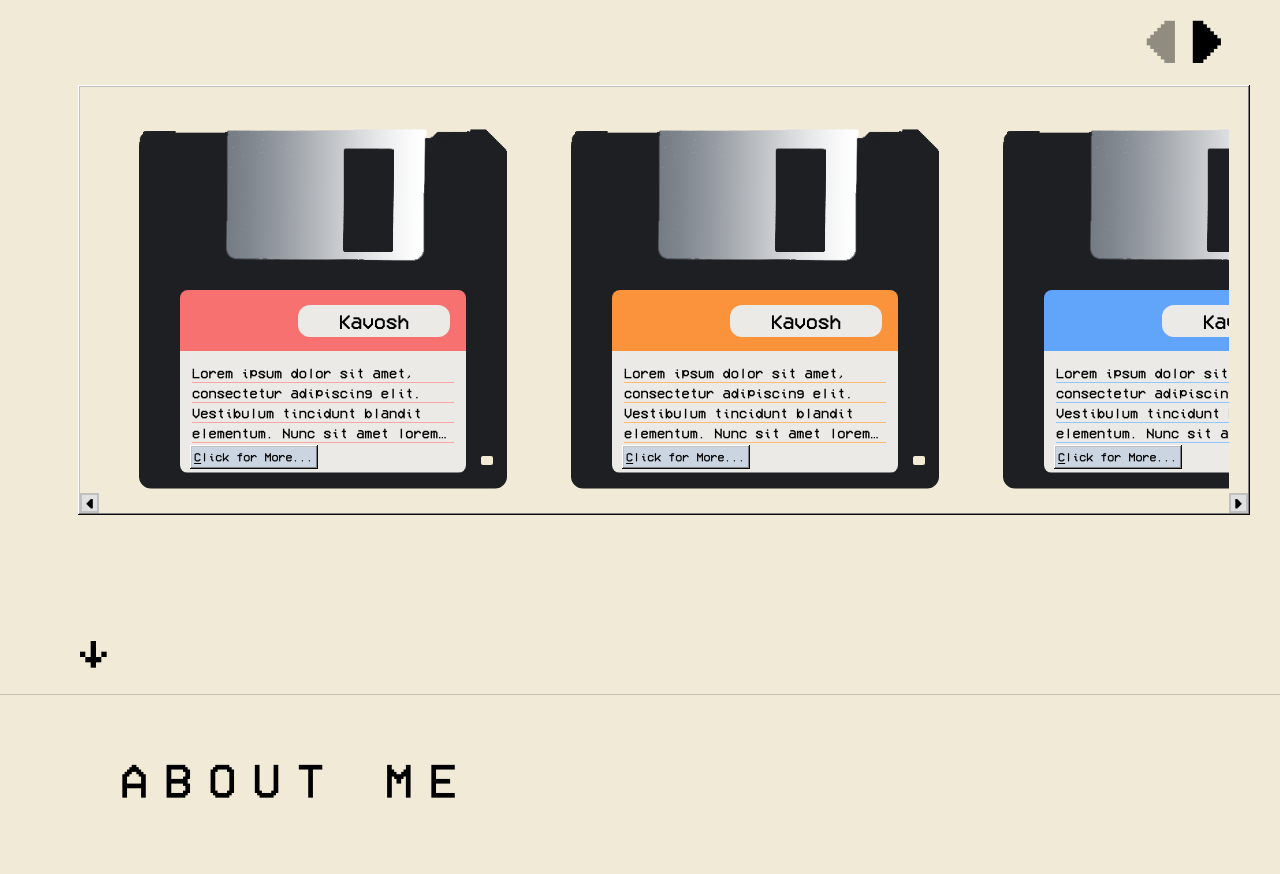
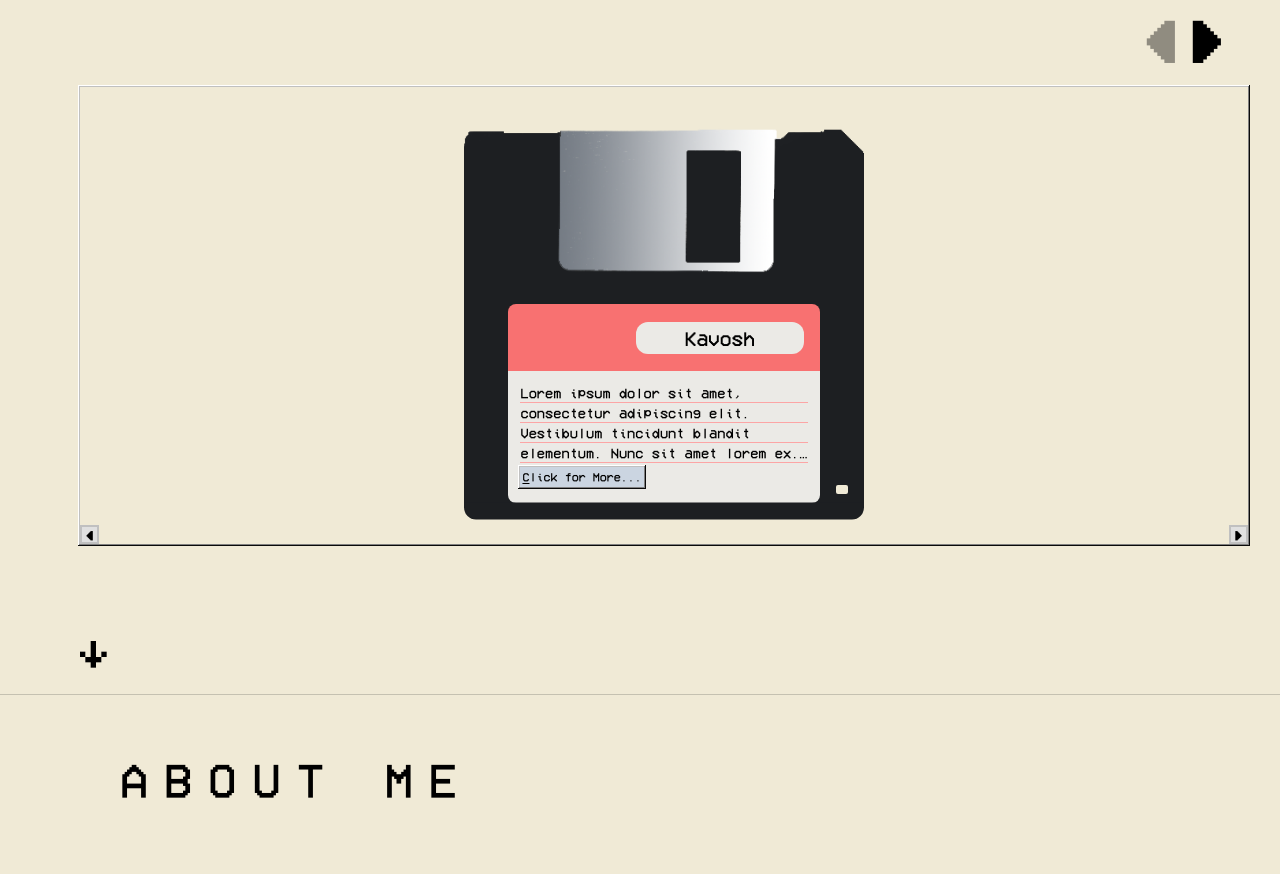
Before and after one commit to arshia-naseri/portfolio, a React (Create React App) app: page / in a window 1280 px wide. Shown: the part 905-1779 px from the top of the page. Built offline with nearby package versions, Linux system fonts and the light colour scheme.

Commit message:
+ projects carousel was built

```diff
--- a/public/index.html
+++ b/public/index.html
@@ -25,7 +25,7 @@
     />
     <!-- Open Graph / Facebook -->
     <meta property="og:type" content="website" />
-    <!-- !<meta property="og:url" content="http://localhost:3000" /> -->
+    <meta property="og:url" content="arshia-naseri.com" />
     <meta property="og:title" content="Arshia Naseri" />
     <meta
       property="og:description"
@@ -35,7 +35,7 @@
 
     <!-- Twitter -->
     <meta property="twitter:card" content="summary_large_image" />
-    <!-- !<meta property="twitter:url" content="http://localhost:3000" /> -->
+    <meta property="twitter:url" content="arshia-naseri.com" />
     <meta property="twitter:title" content="Arshia Naseri" />
     <meta
       property="twitter:description"
--- a/src/Componants/_floppyDisk.js
+++ b/src/Componants/_floppyDisk.js
@@ -1,6 +1,6 @@
 import floppyTop from "../Assets/images/floppy-top.png";
 
-const FloppyDisk = ({ floppyColor, lineColor, width }) => {
+const FloppyDisk = ({ floppyColor, lineColor, width, windowID }) => {
   return (
     <>
       <section style={{ width }} className="flex shrink-0 flex-col font-vcr">
@@ -44,7 +44,10 @@ const FloppyDisk = ({ floppyColor, lineColor, width }) => {
                   />
                 </section>
               </div>
-              <button className="win98-project-shadow mt-1 bg-slate-300 p-0.5 text-xs hover:bg-slate-400">
+              <button
+                className="win98-project-shadow mt-1 bg-slate-300 p-0.5 text-xs hover:bg-slate-400"
+                onClick={() => document.getElementById(windowID).showModal()}
+              >
                 <u>C</u>lick for More...
               </button>
             </section>
--- /dev/null
+++ b/src/Componants/_projectCarousel.js
@@ -0,0 +1,36 @@
+import FloppyDisk from "./_floppyDisk";
+import Win98Window from "./_win98Window";
+
+/*
+    FloppyDisk Atrr:
+        - floppyColor: String
+        - lineColor: String
+        - width: String
+        - windowID: String (Must be equal to wind98Window's id)
+
+    Win98Window Attr:
+        -id: String
+        -windowTitle: String
+*/
+
+const ProjectCarousel = () => {
+  const floppyWidth = "25rem";
+  return (
+    <>
+      {/* Kavosh */}
+      <>
+        <FloppyDisk
+          floppyColor={"bg-red-400"}
+          lineColor={"border-b-red-300"}
+          width={floppyWidth}
+          windowID="Kavosh-Dialog"
+        />
+        <Win98Window id="Kavosh-Dialog" windowTitle="Kavosh">
+          <div>Hello Kavosh</div>
+        </Win98Window>
+      </>
+    </>
+  );
+};
+
+export default ProjectCarousel;
--- /dev/null
+++ b/src/Componants/_win98Window.js
@@ -0,0 +1,24 @@
+const Win98Window = ({ id, windowTitle = "Deaf", children }) => {
+  return (
+    <>
+      <dialog
+        data-popup-dialog
+        id={id}
+        className="win98-window min-w-[30vw] bg-[rgb(192,192,192)] font-minecraft outline-none"
+      >
+        <nav className="flex h-fit items-center bg-gradient-to-r from-[rgb(0,0,125)] to-[rgb(60,130,300)] px-1">
+          <div className="text-white">{windowTitle}</div>
+          <button
+            className="win98-window ml-auto flex aspect-square h-3 items-center justify-center bg-[rgb(192,192,192)] p-0 font-vcr text-sm hover:bg-[rgb(160,160,160)]"
+            onClick={() => document.getElementById(id).close()}
+          >
+            X
+          </button>
+        </nav>
+        {children}
+      </dialog>
+    </>
+  );
+};
+
+export default Win98Window;
--- a/src/Desktop view/pages/project-page.js
+++ b/src/Desktop view/pages/project-page.js
@@ -1,5 +1,6 @@
 import { useRef } from "react";
 import FloppyDisk from "../../Componants/_floppyDisk";
+import ProjectCarousel from "../../Componants/_projectCarousel";
 
 const ProjectPage = ({ projectsSectionRef, aboutSectionRef }) => {
   const projectCarouselRef = useRef();
@@ -172,7 +173,8 @@ const ProjectPage = ({ projectsSectionRef, aboutSectionRef }) => {
                 onScroll={changeBtnOpacity}
                 className="win98-scrollbar relative ml-auto mr-auto flex gap-16 overflow-x-scroll p-10 pb-6"
               >
-                <FloppyDisk
+                <ProjectCarousel />
+                {/* <FloppyDisk
                   floppyColor={"bg-red-400"}
                   lineColor={"border-b-red-300"}
                   width={"23rem"}
@@ -196,7 +198,7 @@ const ProjectPage = ({ projectsSectionRef, aboutSectionRef }) => {
                   floppyColor={"bg-green-400"}
                   lineColor={"border-b-green-300"}
                   width={"23rem"}
-                />
+                /> */}
               </section>
               <div
                 className="mt-auto flex aspect-square h-[1.2rem] cursor-pointer select-none items-center justify-center border-2 border-[rgb(192,192,192)] bg-[rgb(224,224,224)] font-vcr hover:bg-[rgb(208,208,208)]"
```
Also changed, not shown: 1 other file (tests, documents, lock files or other folders).
